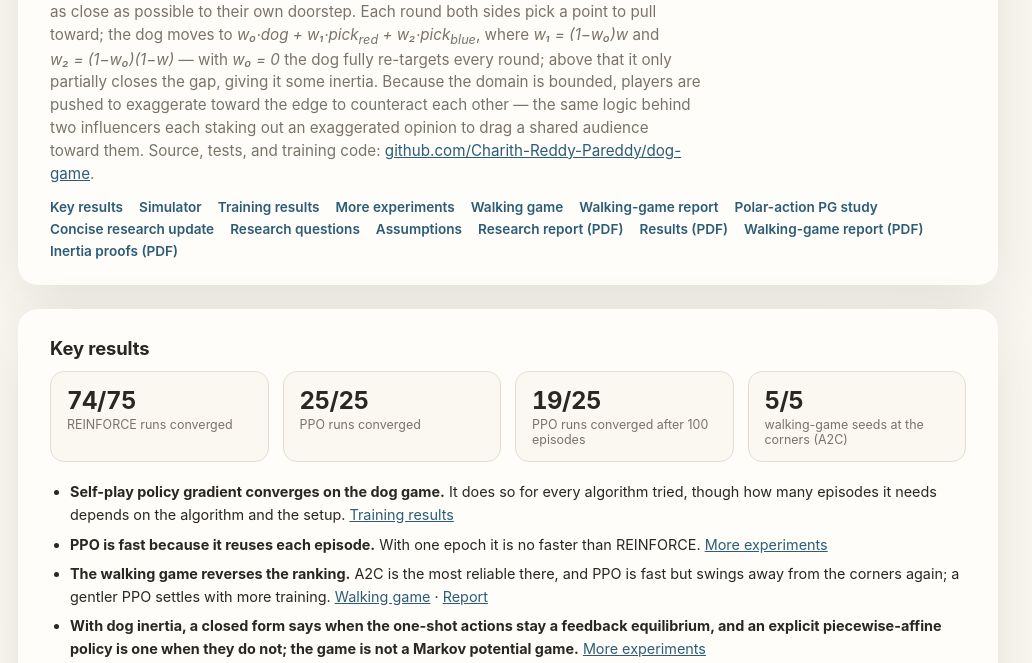
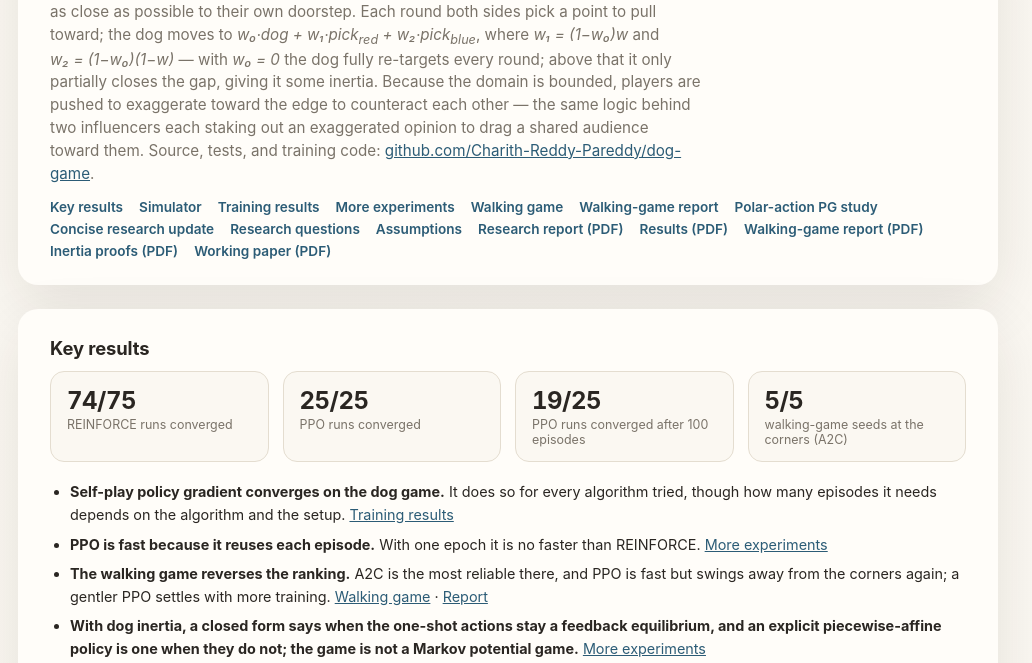
Before and after one commit to Charith-Reddy-Pareddy/dog-game, a plain HTML site: page docs/index.html in a window 1280 px wide. Shown: the part 119-782 px from the top of the page, without its empty margins (132-1164 px from the left). Drawn offline with Linux system fonts and the light colour scheme.

Commit message:
Link the working paper from the readme and site

```diff
--- a/docs/index.html
+++ b/docs/index.html
@@ -204,6 +204,7 @@
       <a href="https://github.com/Charith-Reddy-Pareddy/dog-game/blob/main/dog_game_results.pdf" target="_blank" rel="noopener">Results (PDF)</a>
       <a href="walking_game_report.pdf" target="_blank" rel="noopener">Walking-game report (PDF)</a>
       <a href="INERTIA_PROOFS.pdf" target="_blank" rel="noopener">Inertia proofs (PDF)</a>
+      <a href="WORKING_PAPER.pdf" target="_blank" rel="noopener">Working paper (PDF)</a>
     </p>
 </header>
 
```
Also changed, not shown: 1 other file.
